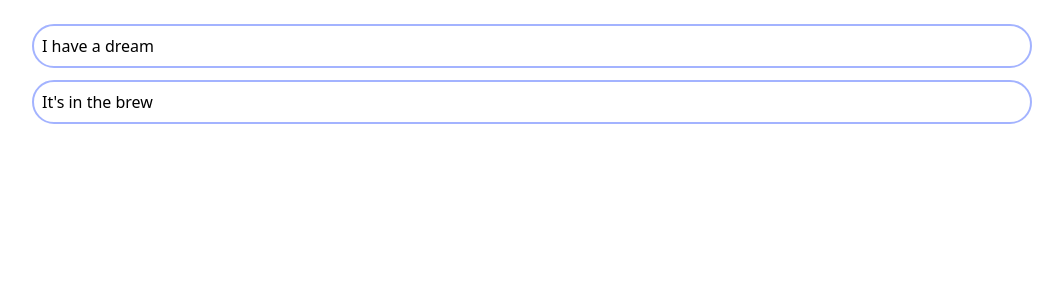
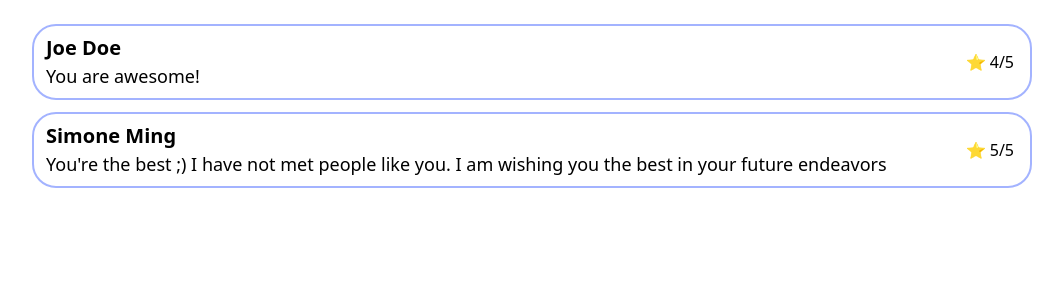
Before and after one commit to liangchow/crud-reactjs-firebase-app, a React (Vite) app: page / in a window 1280 px wide. Shown: the top 300 px of the page, without its empty margins (108-1171 px from the left). Built offline with nearby package versions, Linux system fonts and the light colour scheme.

Commit message:
Update App.jsx

```diff
--- a/src/App.jsx
+++ b/src/App.jsx
@@ -4,17 +4,21 @@ import './index.css'
 function App() {
 
   const [todos, setTodos] = useState([
-    "I have a dream",
-    "It's in the brew"
-  ])
+    {firstName: "Joe", lastName: "Doe", comment: "You are awesome!", rating: 4, status: true, src: "https://liangchow.github.io/assets/img/profile/lchow.jpg"},
+    {firstName: "Simone", lastName: "Ming", comment: "You're the best ;) I have not met people like you. I am wishing you the best in your future endeavors", rating: 5, status: true, src: ""},
+    ])
 
 
   return (
     <div className='flex flex-col flex-1 gap-10'>
       <ul className='flex flex-col flex-1 gap-1 p-4'>
-        {todos.map((todo) => (
+        {todos.map((todo, todoIndex) => (
           <li className="max-w-[1000px] w-full mx-auto flex justify-between items-center bg-white mt-2 p-2 hover:shadow-lg rounded-3xl border-2 border-solid border-indigo-300">
-            {todo}
+            <div className='flex flex-col ml-1 w-full'>
+              <span className='text-lg sm:text-xl font-semibold '>{todo.firstName} {todo.lastName}</span>
+              <span className='text-base sm:text-lg'>{todo.comment}</span>
+            </div>
+            <div className='flex p-2 ml-1 text-nowrap '>⭐ {todo.rating}/5</div>
           </li>
         ))}
 
```
